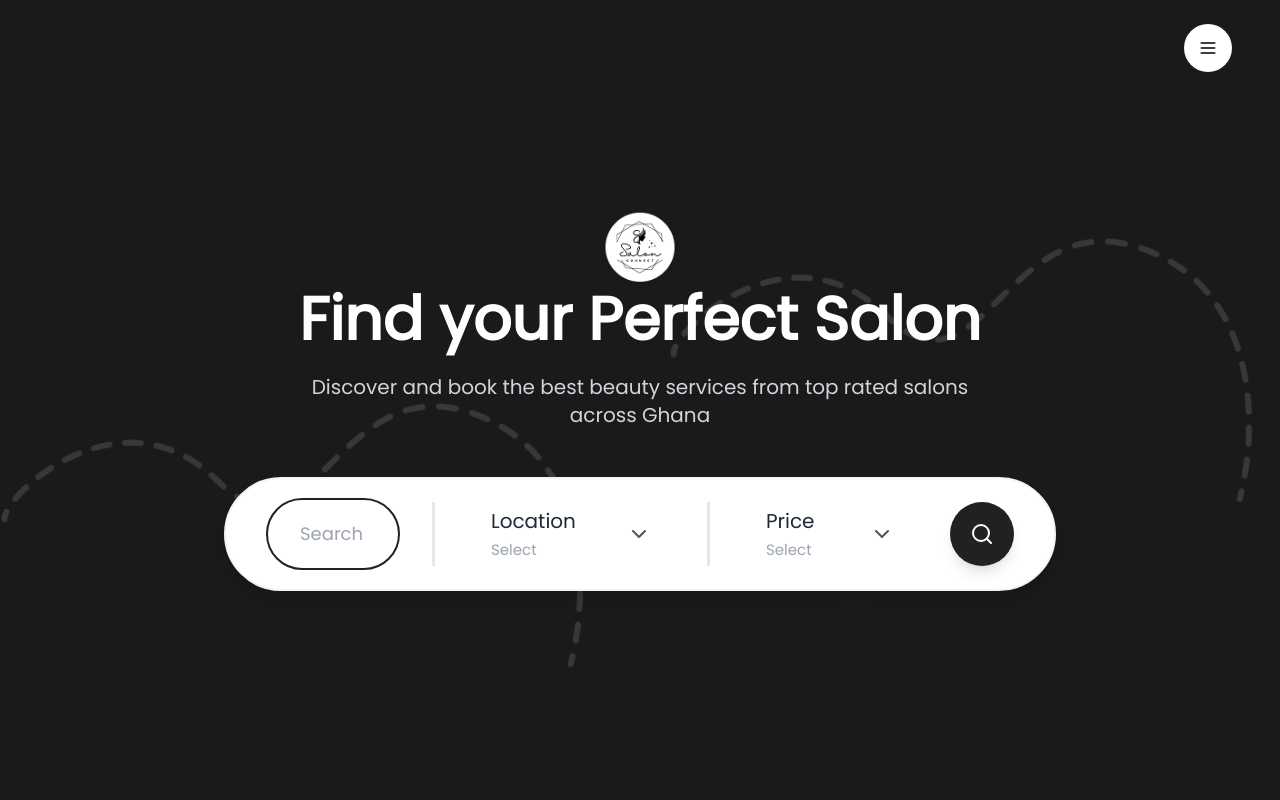
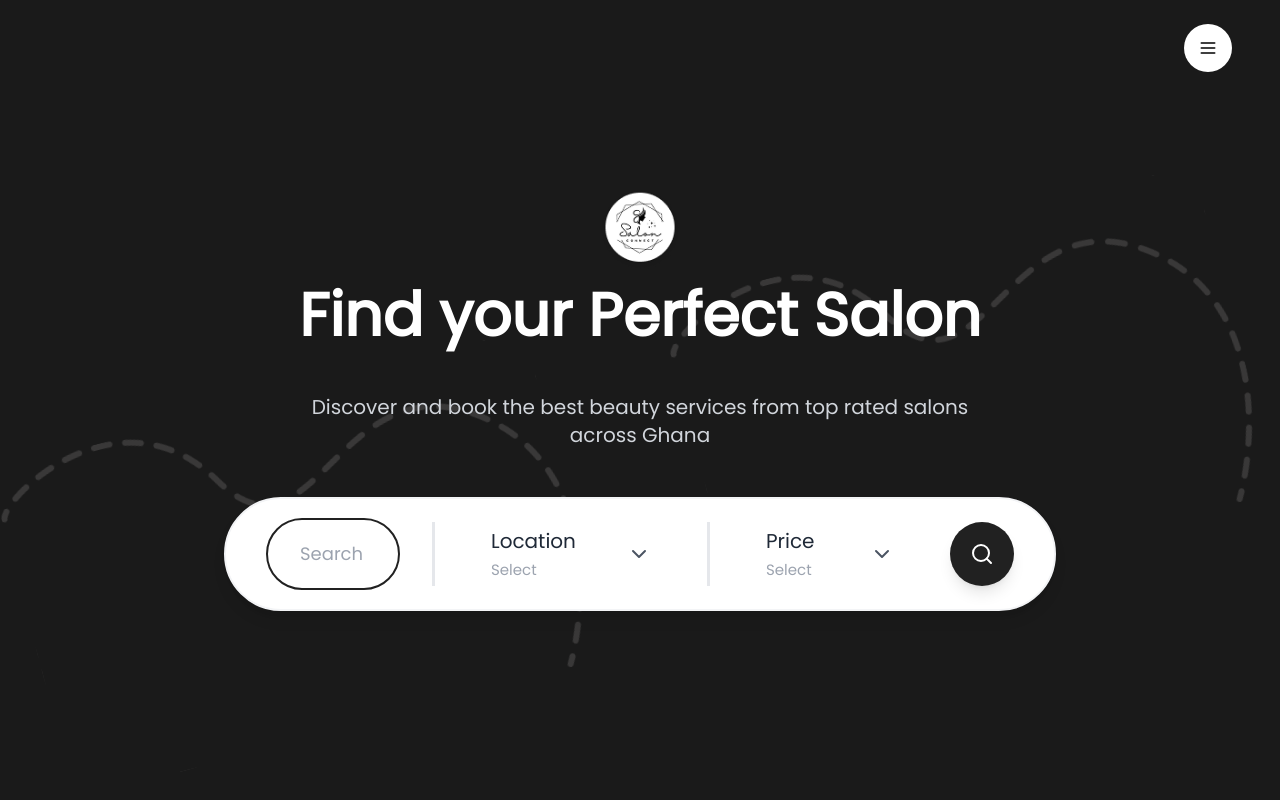
Before and after one commit to MergeShere/SalConFrontend, a React (Vite) app: page /dashboard in a window 1280 px wide. Shown: the top 800 px of the page. Built offline with nearby package versions, Linux system fonts and the light colour scheme.

Commit message:
feat: update dashboard hero

```diff
--- a/src/components/layouts/DashboardHero.tsx
+++ b/src/components/layouts/DashboardHero.tsx
@@ -4,6 +4,7 @@ import { Menu, X, Home, User, Settings } from 'lucide-react';
 import service_img_5 from '../../assets/images/service-img-6.svg';
 import service_img_6 from '../../assets/images/service-img-7.svg';
 import { SearchContainer } from '../shared/search/SearchContainer';
+import { Link } from 'react-router-dom';
 
 const menuItems = [
   { label: "Home", href: "/", icon: Home },
@@ -92,9 +93,16 @@ const DashboardHero = ({
       </div>
 
       <div className="relative z-10 max-w-4xl mx-auto text-center">
-        <img src="/src/assets/images/Salon Connect-02 1.png" alt="Salon Connect Logo" className="h-20 w-20 mx-auto " />
+        <Link to='/'>
+          <img
+            className="h-20 w-20 mx-auto"
+            src="/src/assets/images/Salon Connect-02 1.png"
+            alt="Salon Connect Logo"
+          />
+        </Link>
+
         <motion.h1
-          className="text-4xl sm:text-5xl lg:text-6xl font-bold mb-6 leading-tight"
+          className="text-4xl sm:text-5xl lg:text-6xl font-bold mb-12 my-4 leading-tight"
           initial={{ opacity: 0, y: 30 }}
           animate={{ opacity: 1, y: 0 }}
           transition={{ duration: 0.8, delay: 0.2 }}
```
Also changed, not shown: 1 other file (tests, documents, lock files or other folders).
